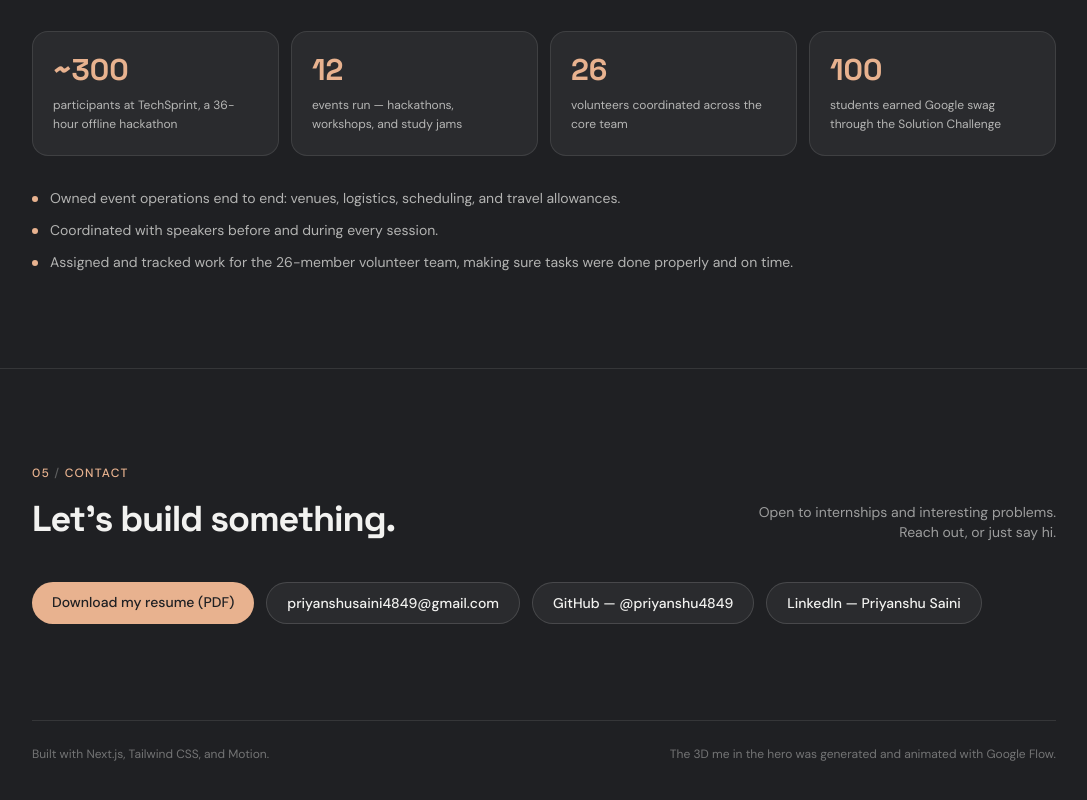
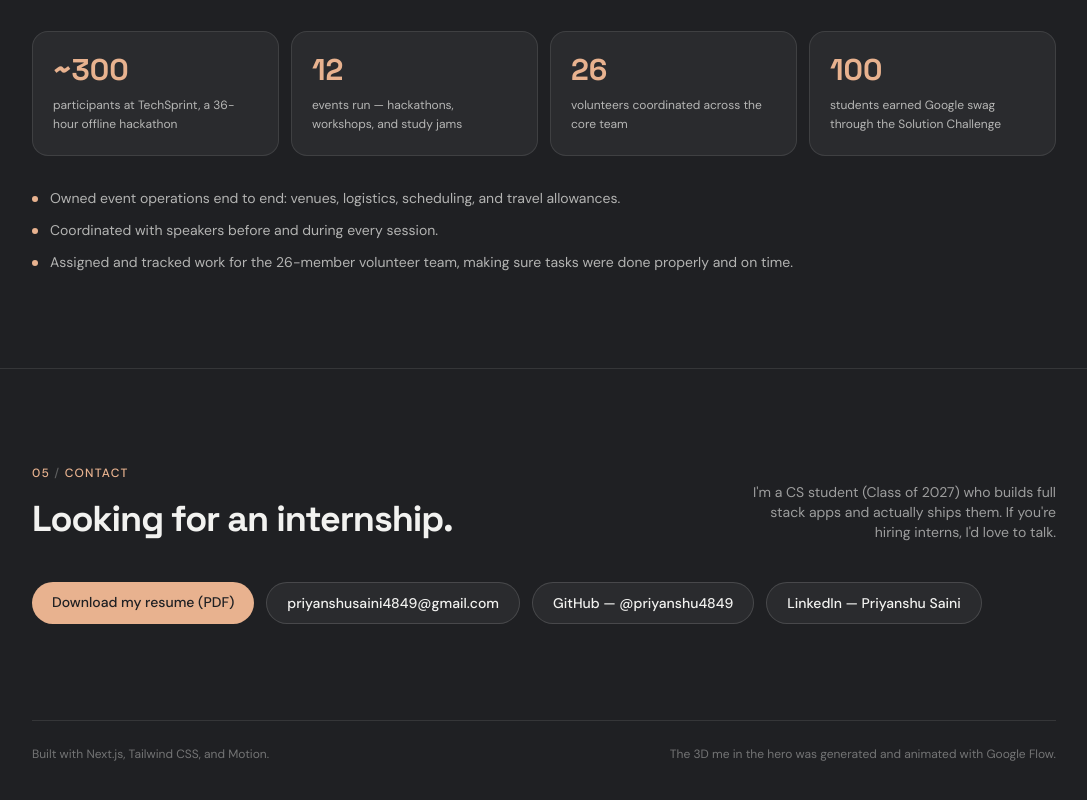
Before and after one commit to priyanshu4849/portfolio-website, a Next.js app: page / in a window 1280 px wide. Shown: the part 3673-4473 px from the top of the page, without its empty margins (96-1183 px from the left). Built offline with nearby package versions, Linux system fonts and the light colour scheme.

Commit message:
Rewrite Contact copy: direct internship ask

```diff
--- a/components/Contact.jsx
+++ b/components/Contact.jsx
@@ -26,8 +26,8 @@ export default function Contact() {
         <SectionHeading
           index="05"
           label="Contact"
-          title="Let's build something."
-          subtitle="Open to internships and interesting problems. Reach out, or just say hi."
+          title="Looking for an internship."
+          subtitle="I'm a CS student (Class of 2027) who builds full stack apps and actually ships them. If you're hiring interns, I'd love to talk."
         />
 
         <motion.div
```
